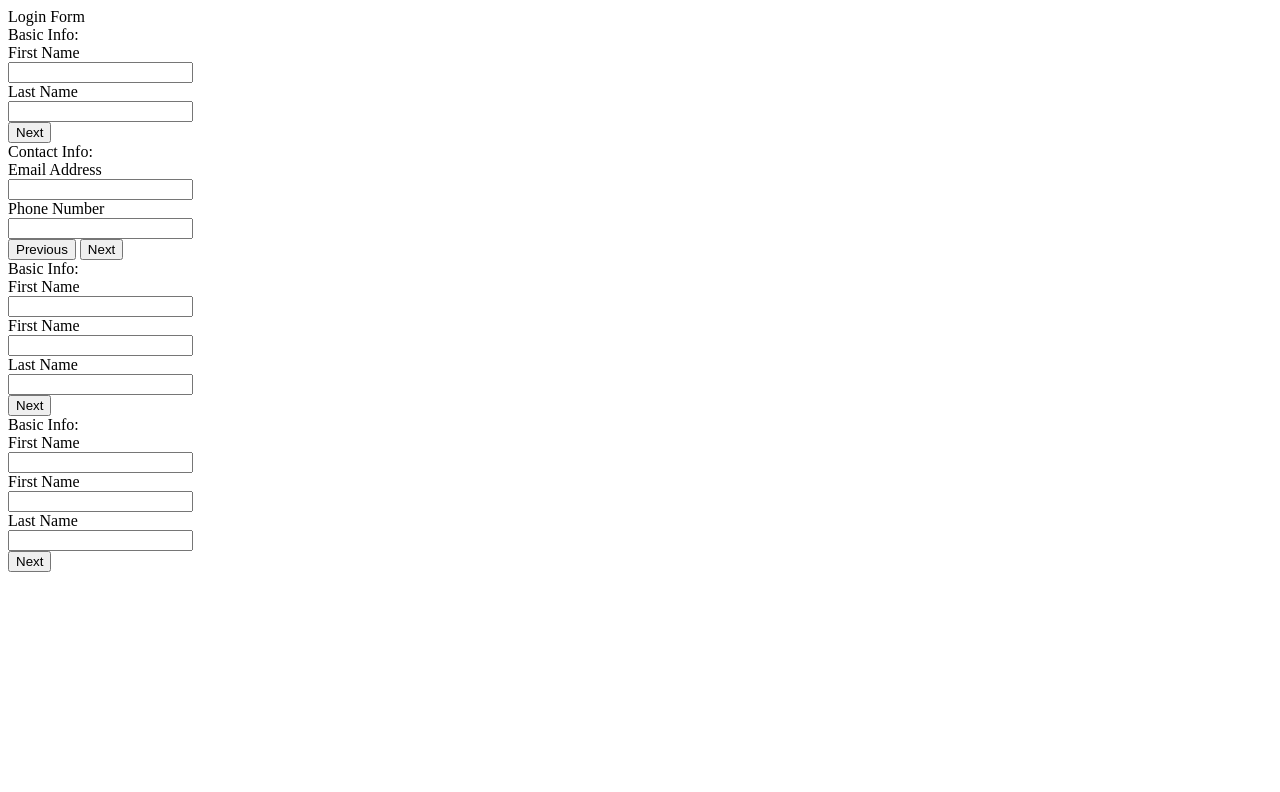
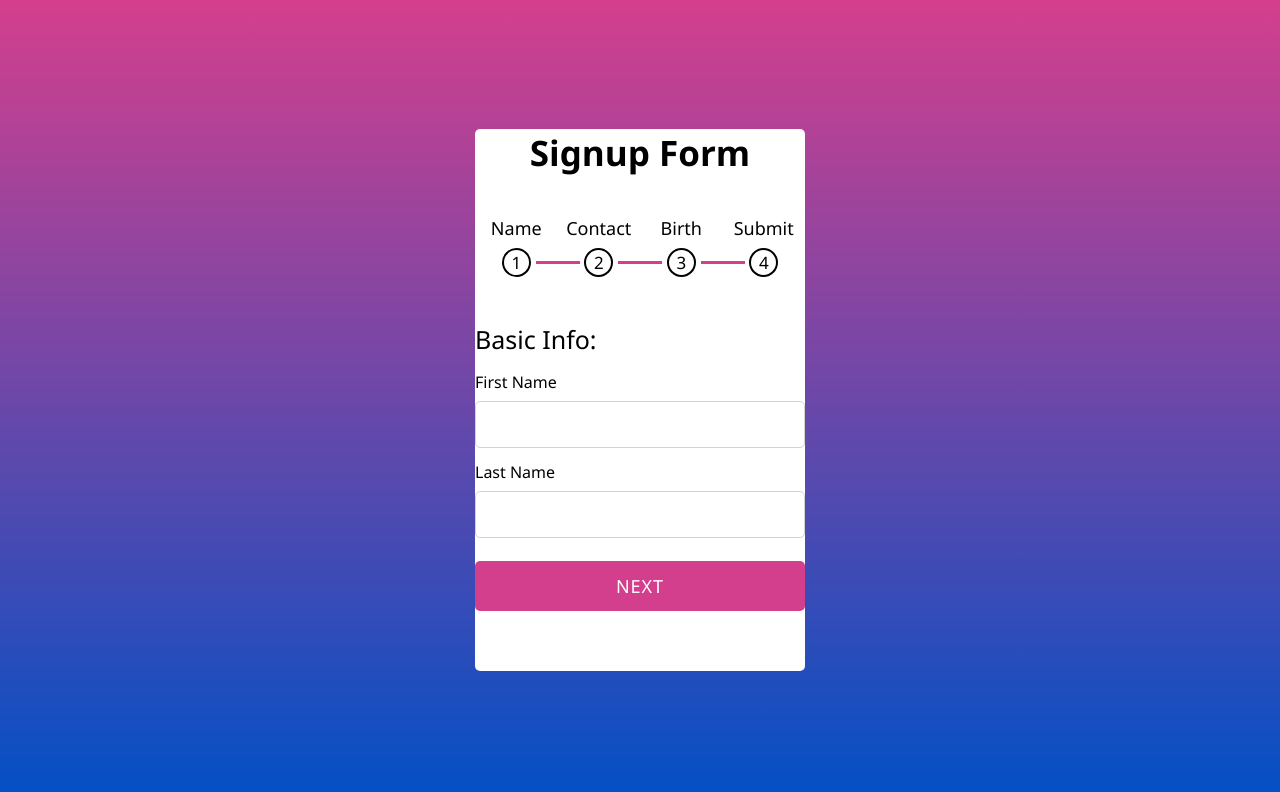
Before and after one commit to Roshve/other-form, a plain HTML site: page index.html in a window 1280 px wide. Drawn offline with Linux system fonts and the light colour scheme.

Commit message:
agregando cositas al css

```diff
--- a/css/style.css
+++ b/css/style.css
@@ -0,0 +1,162 @@
+* {
+    margin: 0;
+    padding: 0;
+    outline: none;
+    font-family: 'Segoe UI', sans-serif;
+}
+body{
+    display: flex;
+    align-items: center;
+    justify-content: center;
+    min-height: 100vh;
+    background: url(), -webkit-linear-gradient(bottom, #0250c5, #d43f8d) ;
+}
+.container{
+    width: 330px;
+    background: #fff;
+    border-radius: 5px;
+    text-align: center;
+    padding: 50px, 35px, 10px, 35px;
+}
+.container header{
+    font-size: 35px;
+    font-weight: 600;
+    margin: 0 0 30px 0;
+}
+.container .form-outer{
+    width: 100%;
+    overflow: hidden;
+}
+.form-outer form{
+    display: flex;
+    width: 400%;
+}
+.form-outer form .page{
+    width: 25%;
+}
+.form-outer form .page .title{
+    text-align: left;
+    font-size: 25px;
+    font-weight: 500;
+}
+.form-outer form .page .field{
+    height: 45px;
+    width: 330px;
+    margin: 45px 0;
+    display: flex;
+    position: relative;
+}
+.form-outer form .page .field .label{
+    position: absolute;
+    top: -30px;
+    font-weight: 500;
+}
+.form-outer form .page .field input{
+    height: 100%;
+    width: 100%;
+    border: 1px solid lightgrey;
+    border-radius: 5px;
+    font-size: 18px;
+    padding-left: 15px;
+}
+form .page .field select{
+    width: 100%;
+    padding-left: 10px;
+    font-size: 17px;
+    font-weight: 500;
+}
+.form-outer form .page .field button{
+    width: 100%;
+    height: calc(100% + 5px);
+    margin-top: -20px;
+    border:  none;
+    background: #d43f8d;
+    border-radius: 5px;
+    color: #fff;
+    font-size: 18px;
+    font-weight: 500;
+    letter-spacing: 1px;
+    text-transform: uppercase;
+    cursor: pointer;
+    transition: 0.3s ease;
+}
+.form-outer form .page .field button:hover{
+    background: #000;
+}
+.form-outer form .page .field .btns button{
+    margin-top: -20px !important;
+}
+form .page .field .btns button .prev{
+    margin-right: 3px;
+    font-size: 17px;
+}
+form .page .field .btns button .next{
+    margin-left: 3px;
+}
+.container .progress-bar{
+    display: flex;
+    margin: 40px 0;
+}
+
+.container .progress-bar .step{
+    position: relative;
+    text-align: center;
+    width: 100%;
+}
+.progress-bar .step p{
+    font-size: 18px;
+    font-weight: 500;
+    color: #000;
+    margin-bottom: 8px;
+}
+.progress-bar .step .bullet{
+    position: relative;
+    height: 25px;
+    width: 25px;
+    border: 2px solid #000;
+    display: inline-block;
+    border-radius: 50%;
+}
+.progress-bar .step:last-child .bullet:before,
+.progress-bar .step:last-child .bullet:after{
+    display: none;
+}
+
+.progress-bar .step .bullet:before,
+.progress-bar .step .bullet:after{
+    position: absolute;
+    content: '';
+    bottom: 11px;
+    right: -51px;
+    height: 3px;
+    width: 44px;
+    background: #262626;
+}
+.progress-bar .step .bullet:after{
+    background: #d43f8d;
+    transform: scaleX(0);
+    transform-origin: left;
+    animation: animate 0.3s linear forwards;
+}
+@keyframes animate{
+    100%{
+        transform: scaleX(1);
+    }
+}
+
+.progress-bar .step span{
+    font-weight: 500;
+    font-size: 17px;
+    line-height: 25px;
+    position: absolute;
+    left: 50%;
+    transform: translate(-50%);
+}
+.progress-bar .step .check{
+    position: absolute;
+    left: 50%;
+    top: 70%;
+    font-size: 15px;
+    transform: translate(-50%, -50%);
+    display: none;
+}
--- a/index.html
+++ b/index.html
@@ -5,10 +5,37 @@
     <meta http-equiv="X-UA-Compatible" content="IE=edge">
     <meta name="viewport" content="width=device-width, initial-scale=1.0">
     <title>Multi Step Form</title>
+    <link rel="stylesheet" href="./css/style.css">
 </head>
 <body>
     <div class="container">
-        <header>Login Form</header>
+        <header>Signup Form</header>
+        <div class="progress-bar">
+            <div class="step">
+                <p>Name</p>
+                <div class="bullet">
+                    <span>1</span>
+                </div>
+            </div>
+            <div class="step">
+                <p>Contact</p>
+                <div class="bullet">
+                    <span>2</span>
+                </div>
+            </div>
+            <div class="step">
+                <p>Birth</p>
+                <div class="bullet">
+                    <span>3</span>
+                </div>
+            </div>
+            <div class="step">
+                <p>Submit</p>
+                <div class="bullet">
+                    <span>4</span>
+                </div>
+            </div>
+        </div>
         <div class="form-outer">
             <form action="">
                 <div class="page">
@@ -41,39 +68,37 @@
                     </div>
                 </div>
                 <div class="page">
-                    <div class="title">Basic Info:</div>
+                    <div class="title">Date of Birth:</div>
                     <div class="field">
-                        <div class="label">First Name</div>
-                        <input type="text" name="" id="">
+                        <div class="label">Date</div>
+                        <input type="text">
                     </div>
                     <div class="field">
-                        <div class="label">First Name</div>
-                        <input type="text" name="" id="">
+                        <div class="label">Gender</div>
+                        <select>
+                            <option>Male</option>
+                            <option>Female</option>
+                            <option>Other</option>
+                        </select>
                     </div>
-                    <div class="field">
-                        <div class="label">Last Name</div>
-                        <input type="text" name="" id="">
-                    </div>
-                    <div class="field">
-                        <button>Next</button>
+                    <div class="field btns">
+                        <button class="prev-2 prev">Previous</button>
+                        <button class="next-2 next">Next</button>
                     </div>
                 </div>
                 <div class="page">
-                    <div class="title">Basic Info:</div>
+                    <div class="title">Login Details:</div>
                     <div class="field">
-                        <div class="label">First Name</div>
-                        <input type="text" name="" id="">
+                        <div class="label">Username</div>
+                        <input type="text">
                     </div>
                     <div class="field">
-                        <div class="label">First Name</div>
-                        <input type="text" name="" id="">
+                        <div class="label">Password</div>
+                        <input type="password">
                     </div>
-                    <div class="field">
-                        <div class="label">Last Name</div>
-                        <input type="text" name="" id="">
-                    </div>
-                    <div class="field">
-                        <button>Next</button>
+                    <div class="field btns">
+                        <button class="prev-3 prev">Previous</button>
+                        <button class="submit">Submit</button>
                     </div>
                 </div>
             </form>
```
